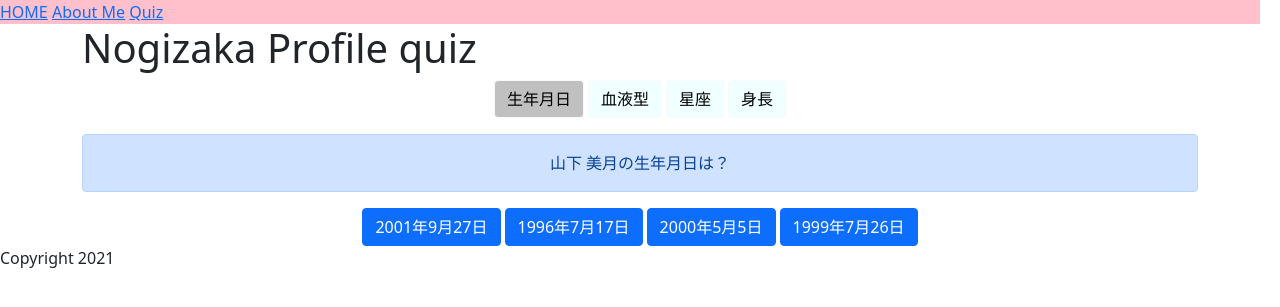
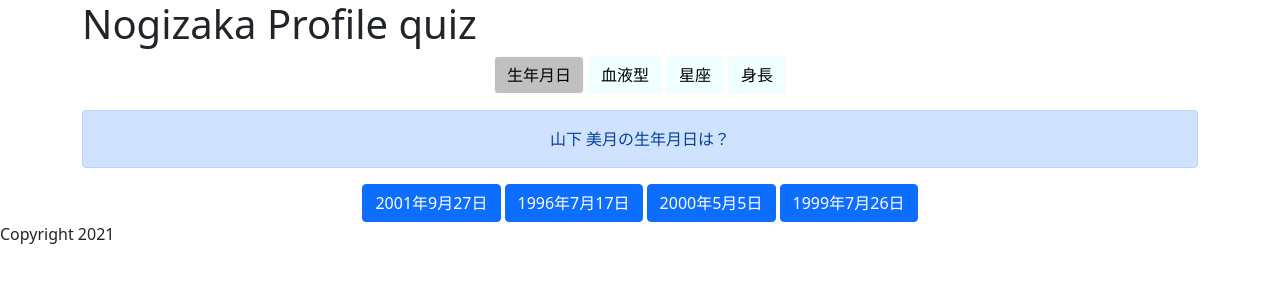
Before and after one commit to kokoichi206/django-website-test, a Django app: page /quiz/profile in a window 1280 px wide. Shown: the top 307 px of the page. Run offline with Django 3.2, Linux system fonts and the light colour scheme.

Commit message:
profile quiz

```diff
--- a/website/templates/quiz/profile.html
+++ b/website/templates/quiz/profile.html
@@ -24,11 +24,7 @@
 </head>
 
 <body>
-    <div style="background:pink;margin-right: 20px">
-        <a href="/">HOME</a>
-        <a href="/about">About Me</a>
-        <a href="/quiz">Quiz</a>
-    </div>
+    {% load static %}
     <div class="container">
 
         <h1>Nogizaka Profile quiz</h1>
@@ -49,7 +45,7 @@
             <button type="button" class="ms-1 btn btn-primary">Primary</button>
         </div>
     </div>
-    <p>Copyright 2021</p>
+    {% include "_footer.html"%}
 
     <script type="text/javascript" src="{% static 'js/profile.js' %}">
     </script>
```
